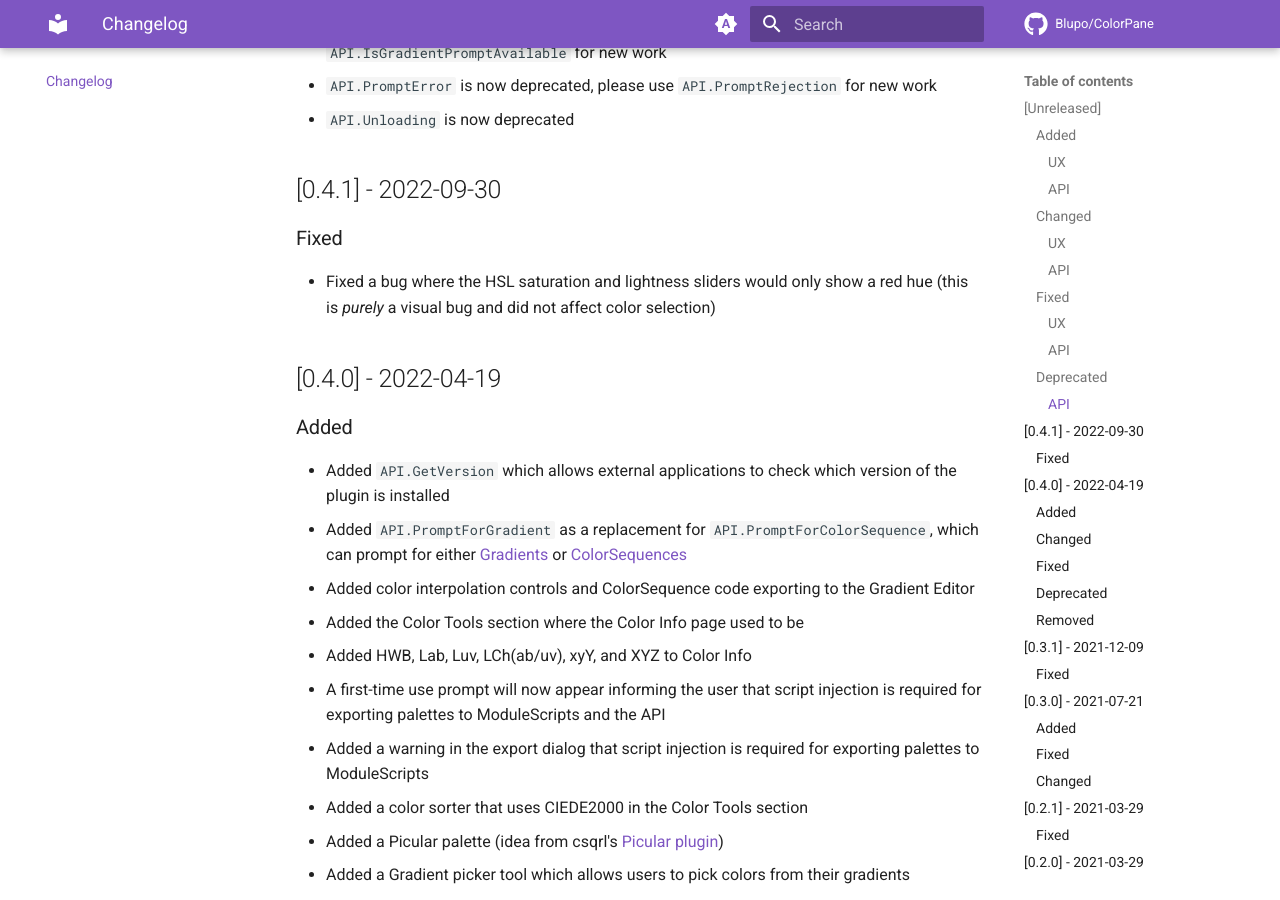
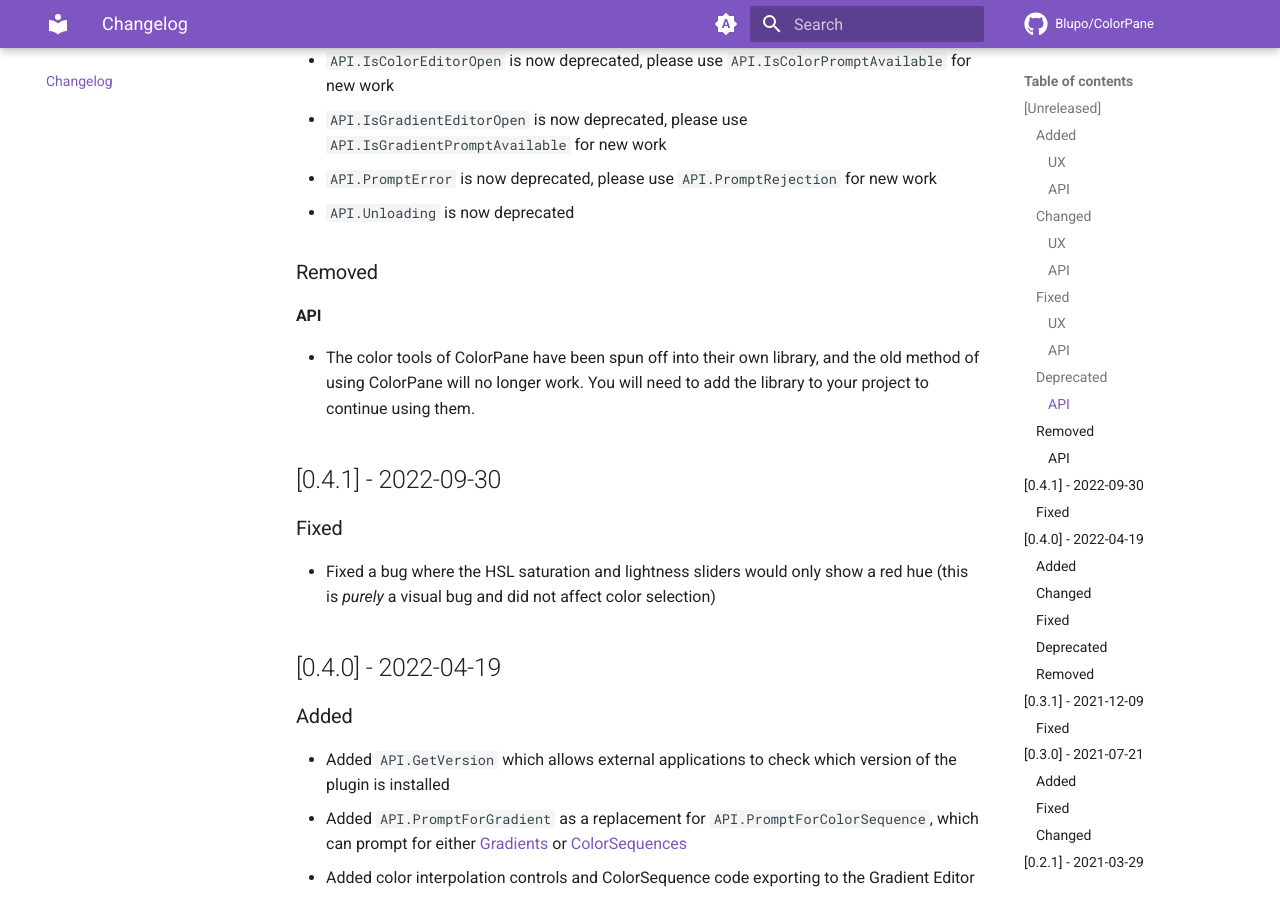
Before and after one commit to Blupo/ColorPane, an MkDocs documentation site: the page built from docs/changelog.md, in a window 1280 px wide and 900 px high, scrolled down 1722 px. Built offline with MkDocs 1.6.1 and Material for MkDocs 9.7.7, drawn with Linux system fonts in a browser that asks for light colours; plug-ins that fetch from the network failed and are left out; comment, search, counter and statistics services are not loaded; some of the changed text lies outside the part shown.

Commit message:
Only purge invalid palettes during settings check

```diff
--- a/docs/changelog.md
+++ b/docs/changelog.md
@@ -13,6 +13,8 @@
 ### Changed
 #### UX
 - Duplicating palettes with the same name will now create or increment a counter instead of naming it "Palette (1) (1) (1) ..."
+- Invalid palettes will no longer cause the entire list of palettes to be removed, only the invalid palettes are removed
+- Palette colors are now allowed to have RGB values outside of [0, 1]
 #### API
 - Promises from the API no longer cancel if the user closes the prompt, they will now instead reject with `PromptError.PromptCancelled`
 - For `GradientPromptOptions`, the type of `InitialGradient` and the value of `GradientType` are no longer required to match
@@ -35,6 +37,10 @@
 - `API.IsGradientEditorOpen` is now deprecated, please use `API.IsGradientPromptAvailable` for new work
 - `API.PromptError` is now deprecated, please use `API.PromptRejection` for new work
 - `API.Unloading` is now deprecated
+
+### Removed
+#### API
+- The color tools of ColorPane have been spun off into their own library, and the old method of using ColorPane will no longer work. You will need to add the library to your project to continue using them.
 
 ## [0.4.1] - 2022-09-30
 
```
Also changed, not shown: 3 other files.
